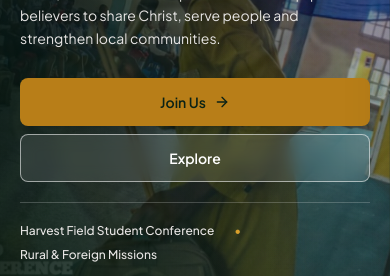
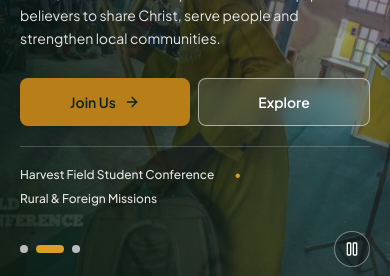
Before and after one commit to harvestfieldgospelmission-creator/Harvestfield, a React (Vite) app: page / in a window 390 px wide. Shown: the part 372-648 px from the top of the page. Built offline with nearby package versions, Linux system fonts and the light colour scheme; no server answers.

Commit message:
Keep homepage hero actions inline on mobile

```diff
--- a/src/pages/HomePage.tsx
+++ b/src/pages/HomePage.tsx
@@ -170,11 +170,11 @@ export const HomePage: React.FC<HomePageProps> = ({
             <p className="max-w-2xl text-sm leading-relaxed text-stone-200 sm:text-base lg:text-xl">
               From rural communities to cross-border mission fields, Harvest Field Gospel Mission Int’l equips believers to share Christ, serve people and strengthen local communities.
             </p>
-            <div className="flex w-full max-w-xl flex-col gap-2 pt-2 min-[420px]:flex-row min-[420px]:flex-wrap sm:gap-3">
+            <div className="flex w-full max-w-xl flex-row flex-nowrap gap-2 pt-2 sm:gap-3">
               <button
                 type="button"
                 onClick={() => onNavigate('join')}
-                className="inline-flex min-h-12 w-full min-w-0 items-center justify-center gap-2 rounded-lg bg-harvest-500 px-4 py-3 text-sm font-semibold text-forest-950 shadow-lg shadow-black/15 transition-colors hover:bg-harvest-400 focus-visible:outline-none focus-visible:ring-2 focus-visible:ring-white min-[420px]:w-auto sm:px-6"
+                className="inline-flex min-h-12 min-w-0 flex-1 items-center justify-center gap-2 rounded-lg bg-harvest-500 px-3 py-3 text-sm font-semibold text-forest-950 shadow-lg shadow-black/15 transition-colors hover:bg-harvest-400 focus-visible:outline-none focus-visible:ring-2 focus-visible:ring-white sm:px-6"
               >
                 <span>Join Us</span>
                 <ArrowRight className="h-4 w-4 shrink-0" />
@@ -182,7 +182,7 @@ export const HomePage: React.FC<HomePageProps> = ({
               <button
                 type="button"
                 onClick={() => onNavigate('mission')}
-                className="inline-flex min-h-12 w-full min-w-0 items-center justify-center rounded-lg border border-white/55 bg-white/10 px-4 py-3 text-sm font-semibold text-white backdrop-blur-sm transition-colors hover:bg-white/20 min-[420px]:w-auto sm:px-6"
+                className="inline-flex min-h-12 min-w-0 flex-1 items-center justify-center rounded-lg border border-white/55 bg-white/10 px-3 py-3 text-sm font-semibold text-white backdrop-blur-sm transition-colors hover:bg-white/20 sm:px-6"
               >
                 <span className="sm:hidden">Explore</span>
                 <span className="hidden sm:inline">Discover Our Mission</span>
```
